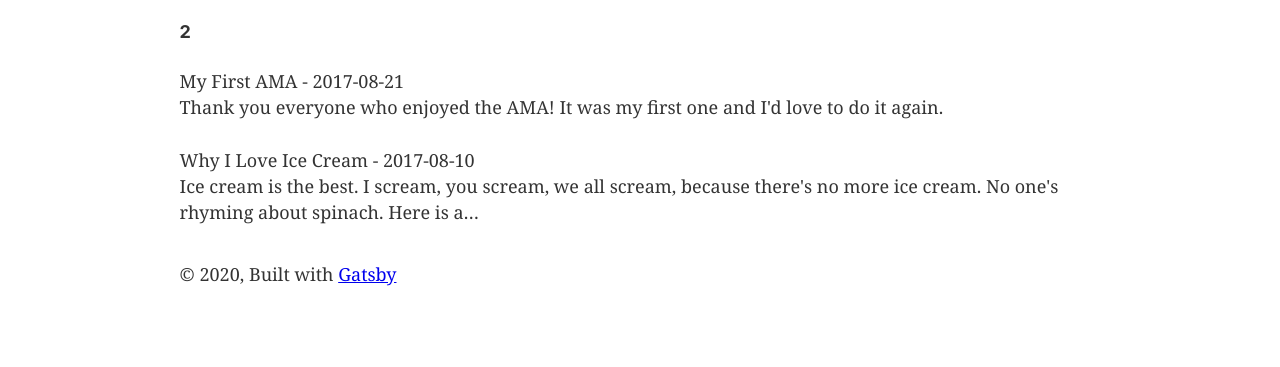
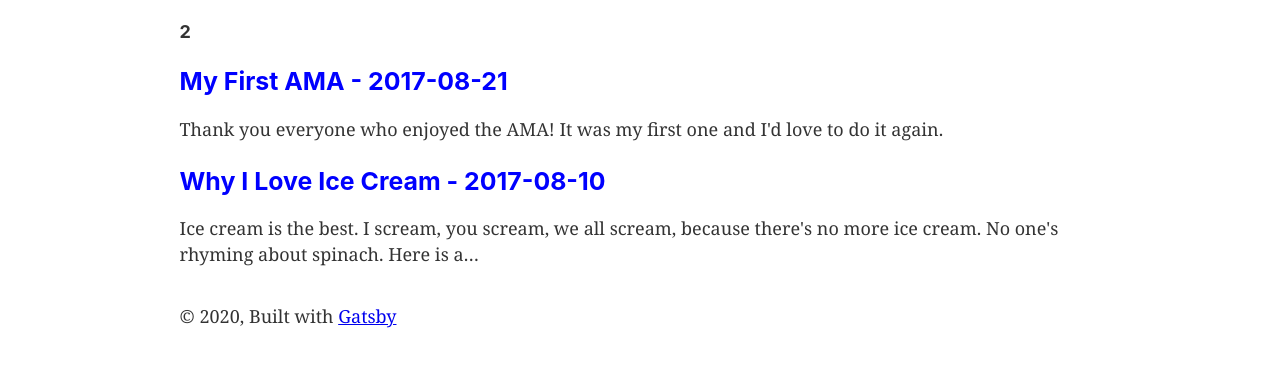
Before and after one commit to chinel/mini-gatsby-blog, a Gatsby site: page / in a window 1280 px wide. Shown: the part 171-538 px from the top of the page. Built offline with nearby package versions, Linux system fonts and the light colour scheme; Gatsby itself is replaced by a stand-in of ours.

Commit message:
installed styled component and added a little bit of styling to the blog pages

```diff
--- a/gatsby-config.js
+++ b/gatsby-config.js
@@ -22,6 +22,7 @@
     },
     `gatsby-transformer-remark`,
     `gatsby-transformer-sharp`,
+    `gatsby-plugin-styled-components`,
     `gatsby-plugin-sharp`,
     {
       resolve: `gatsby-plugin-manifest`,
--- a/package.json
+++ b/package.json
@@ -5,19 +5,22 @@
   "version": "0.1.0",
   "author": "Kyle Mathews <mathews.kyle@gmail.com>",
   "dependencies": {
+    "babel-plugin-styled-components": "^1.11.1",
     "gatsby": "^2.24.63",
     "gatsby-image": "^2.4.19",
     "gatsby-plugin-manifest": "^2.4.30",
     "gatsby-plugin-offline": "^3.2.28",
     "gatsby-plugin-react-helmet": "^3.3.11",
     "gatsby-plugin-sharp": "^2.6.36",
+    "gatsby-plugin-styled-components": "^3.3.13",
     "gatsby-source-filesystem": "^2.3.30",
     "gatsby-transformer-remark": "^2.8.38",
     "gatsby-transformer-sharp": "^2.5.15",
     "prop-types": "^15.7.2",
     "react": "^16.12.0",
     "react-dom": "^16.12.0",
-    "react-helmet": "^6.1.0"
+    "react-helmet": "^6.1.0",
+    "styled-components": "^5.2.0"
   },
   "devDependencies": {
     "prettier": "2.1.1",
--- a/src/pages/index.js
+++ b/src/pages/index.js
@@ -1,9 +1,18 @@
 import React from "react"
 import { graphql, Link } from "gatsby"
-
+import styled from "styled-components"
 import Layout from "../components/layout"
 import Image from "../components/image"
 import SEO from "../components/seo"
+
+const BlogLink = styled(Link)`
+  text-decoration: none;
+`
+
+const BlogTitle = styled.h3`
+  margin-bottom: 20px;
+  color: blue;
+`
 
 const IndexPage = ({ data }) => (
   <Layout>
@@ -13,9 +22,11 @@
       <h4>{data.allMarkdownRemark.totalCount}</h4>
       {data.allMarkdownRemark.edges.map(({ node }) => (
         <div key={node.id}>
-          <span>
-            {node.frontmatter.title} - {node.frontmatter.date}
-          </span>
+          <BlogLink to={node.fields.slug}>
+            <BlogTitle>
+              {node.frontmatter.title} - {node.frontmatter.date}
+            </BlogTitle>
+          </BlogLink>
           <p>{node.excerpt}</p>
         </div>
       ))}
@@ -38,6 +49,9 @@
             title
           }
           excerpt
+          fields {
+            slug
+          }
         }
       }
     }
```
Also changed, not shown: 1 other file.
